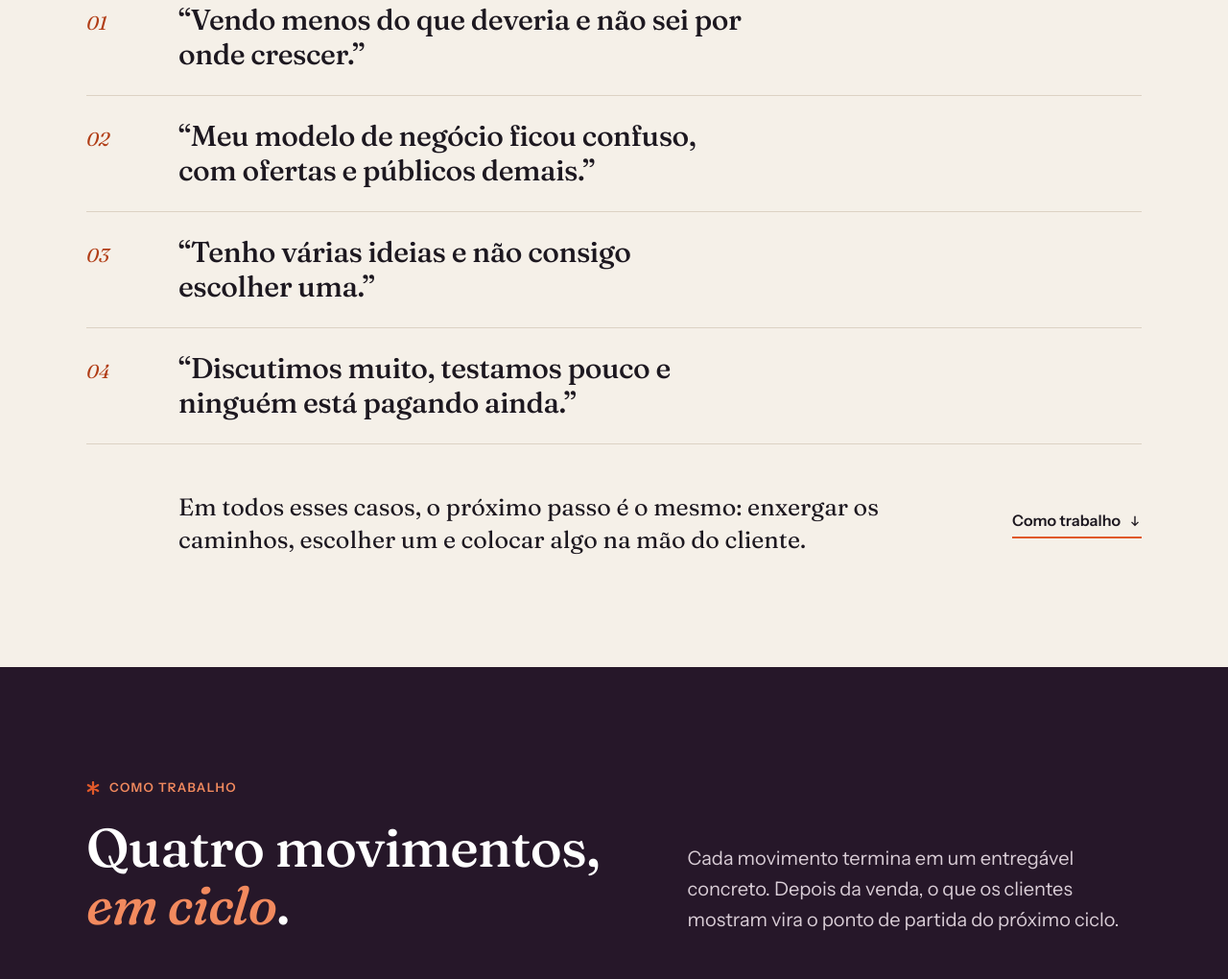
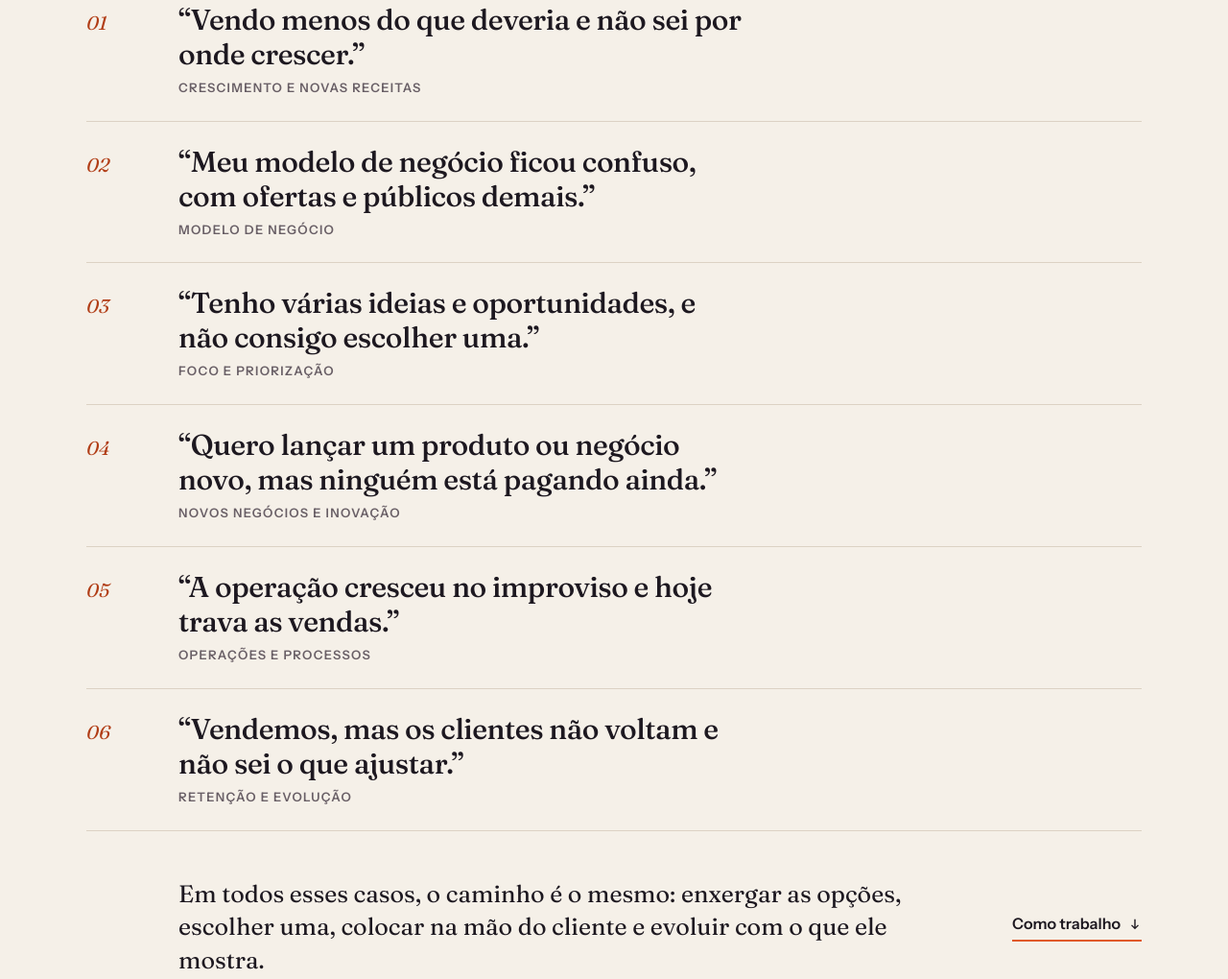
Before and after one commit to miguelsnahas-ai/miguelsnahas-ai.github.io, a plain HTML site: page index.html in a window 1280 px wide. Shown: the part 1197-2217 px from the top of the page at 96% size. Drawn offline with Linux system fonts and the light colour scheme.

Commit message:
Home: Problemas que resolvo cobre crescimento, operações e evolução
Seis situações com a área de cada uma (crescimento, modelo de negócio,
foco, novos negócios, operações e retenção) e fechamento alinhado ao
ciclo de Como trabalho.

Co-Authored-By: Claude Opus 5.5 <noreply@anthropic.com>
Claude-Session: https://claude.ai/code/session_01Wow97CXGNUyNqw1nX8bET8

```diff
--- a/index.html
+++ b/index.html
@@ -244,7 +244,7 @@
   }
   .challenge-item span { font-family: var(--serif); font-style: italic; font-size: 20px; color: var(--pers-ink); }
   .challenge-item h3 { font-size: clamp(22px, 2.4vw, 30px); line-height: 1.2; max-width: 30ch; }
-  .challenge-item p { color: var(--muted); font-size: 16px; }
+  .challenge-item p { grid-column: 2; margin-top: -2px; color: var(--muted); font-size: 13px; font-weight: 600; letter-spacing: .1em; text-transform: uppercase; }
   .challenge-close { margin-top: 48px; display: grid; grid-template-columns: 64px 1fr auto; gap: 16px 32px; align-items: center; }
   .challenge-close p { grid-column: 2; font-family: var(--serif); font-size: clamp(21px, 2.1vw, 25px); line-height: 1.38; max-width: 48ch; }
   @media (max-width: 760px) {
@@ -522,14 +522,16 @@
       </div>
     </div>
     <ol class="challenge-list">
-      <li class="challenge-item reveal"><span>01</span><h3>“Vendo menos do que deveria e não sei por onde crescer.”</h3></li>
-      <li class="challenge-item reveal"><span>02</span><h3>“Meu modelo de negócio ficou confuso, com ofertas e públicos demais.”</h3></li>
-      <li class="challenge-item reveal"><span>03</span><h3>“Tenho várias ideias e não consigo escolher uma.”</h3></li>
-      <li class="challenge-item reveal"><span>04</span><h3>“Discutimos muito, testamos pouco e ninguém está pagando ainda.”</h3></li>
+      <li class="challenge-item reveal"><span>01</span><h3>“Vendo menos do que deveria e não sei por onde crescer.”</h3><p>Crescimento e novas receitas</p></li>
+      <li class="challenge-item reveal"><span>02</span><h3>“Meu modelo de negócio ficou confuso, com ofertas e públicos demais.”</h3><p>Modelo de negócio</p></li>
+      <li class="challenge-item reveal"><span>03</span><h3>“Tenho várias ideias e oportunidades, e não consigo escolher uma.”</h3><p>Foco e priorização</p></li>
+      <li class="challenge-item reveal"><span>04</span><h3>“Quero lançar um produto ou negócio novo, mas ninguém está pagando ainda.”</h3><p>Novos negócios e inovação</p></li>
+      <li class="challenge-item reveal"><span>05</span><h3>“A operação cresceu no improviso e hoje trava as vendas.”</h3><p>Operações e processos</p></li>
+      <li class="challenge-item reveal"><span>06</span><h3>“Vendemos, mas os clientes não voltam e não sei o que ajustar.”</h3><p>Retenção e evolução</p></li>
     </ol>
     <div class="challenge-close">
       <span aria-hidden="true"></span>
-      <p>Em todos esses casos, o próximo passo é o mesmo: enxergar os caminhos, escolher um e colocar algo na mão do cliente.</p>
+      <p>Em todos esses casos, o caminho é o mesmo: enxergar as opções, escolher uma, colocar na mão do cliente e evoluir com o que ele mostra.</p>
       <a class="text-link" href="#como-trabalho">Como trabalho
         <svg viewBox="0 0 16 16" fill="none" stroke="currentColor" stroke-width="1.6" aria-hidden="true"><path d="M8 2v11M4 9l4 4 4-4"/></svg></a>
     </div>
```
